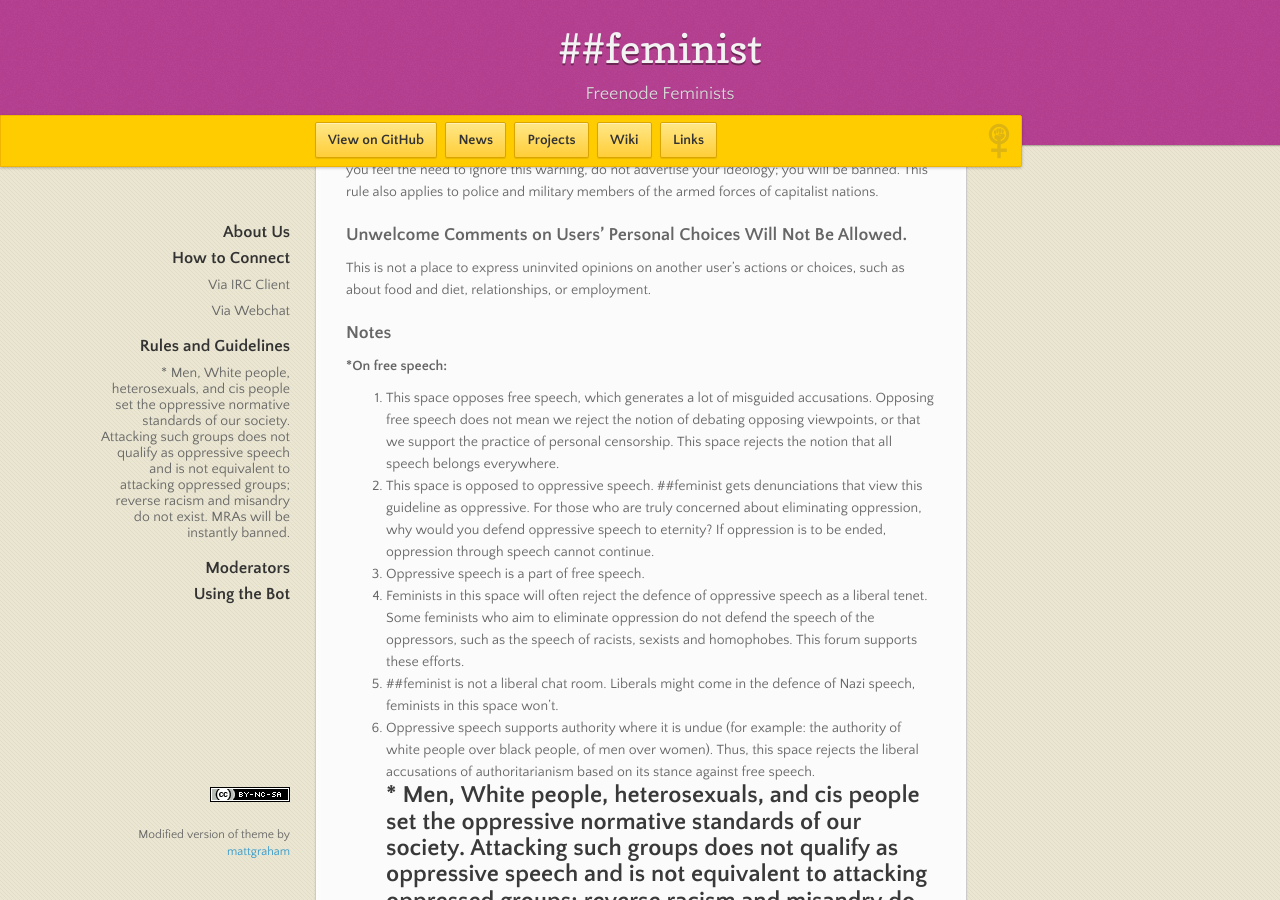
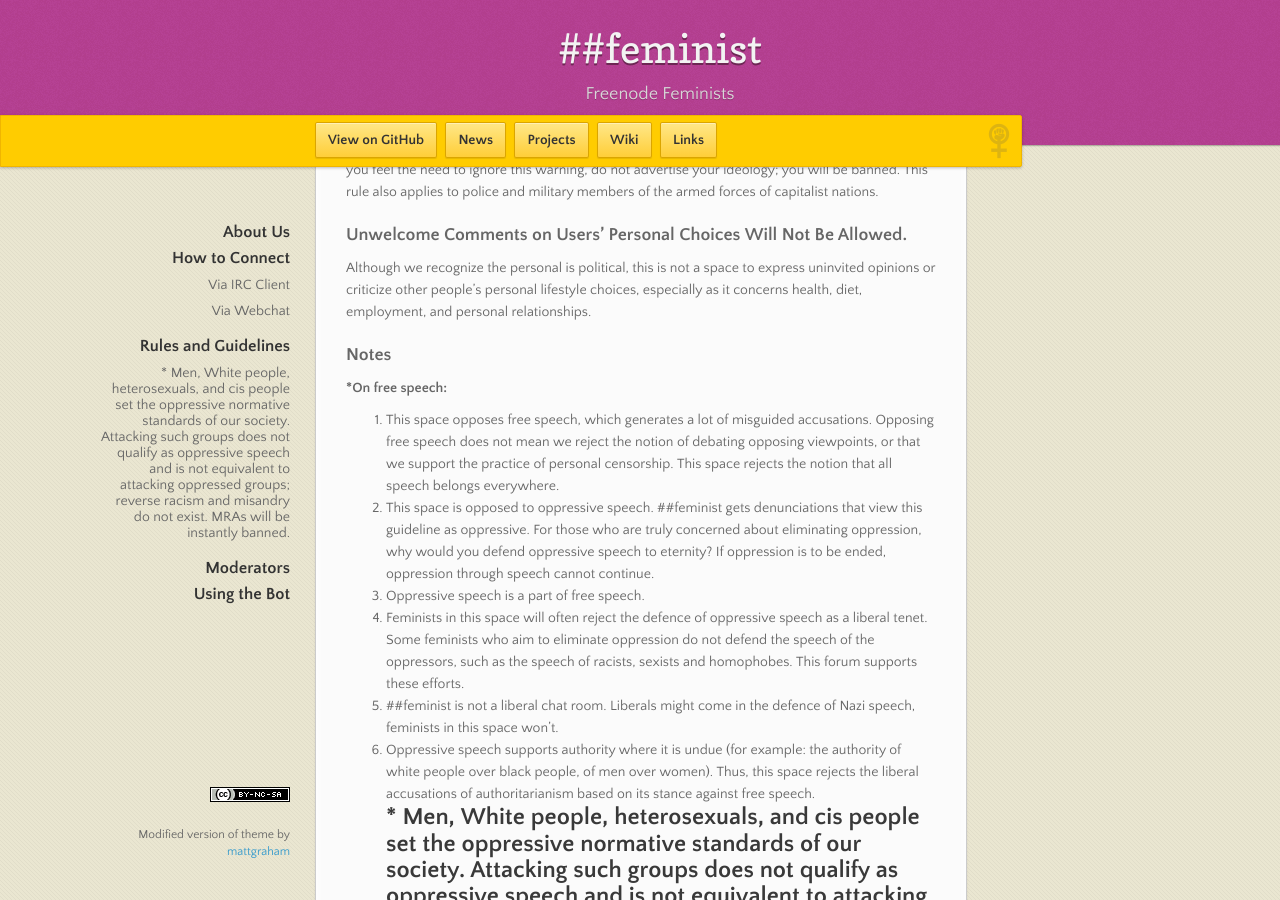
Before and after one commit to feminism-chat/feminism-chat.github.io, a Jekyll site: the page built from index.md, in a window 1280 px wide and 900 px high, scrolled down 1942 px. Built offline with Jekyll 4.4.1, drawn with Linux system fonts in a browser that asks for light colours; nearby versions of some CDN libraries.

Commit message:
Tweak with input from others

```diff
--- a/index.md
+++ b/index.md
@@ -71,7 +71,7 @@ We ask that sectarianism be kept to a minimum. While criticism is allowed, we do
 
 
 ### Unwelcome Comments on Users' Personal Choices Will Not Be Allowed.
-This is not a place to express uninvited opinions on another user's actions or choices, such as about food and diet, relationships, or employment.
+Although we recognize the personal is political, this is not a space to express uninvited opinions or criticize other people's personal lifestyle choices, especially as it concerns health, diet, employment, and personal relationships.
 
 
 ### Notes
```
